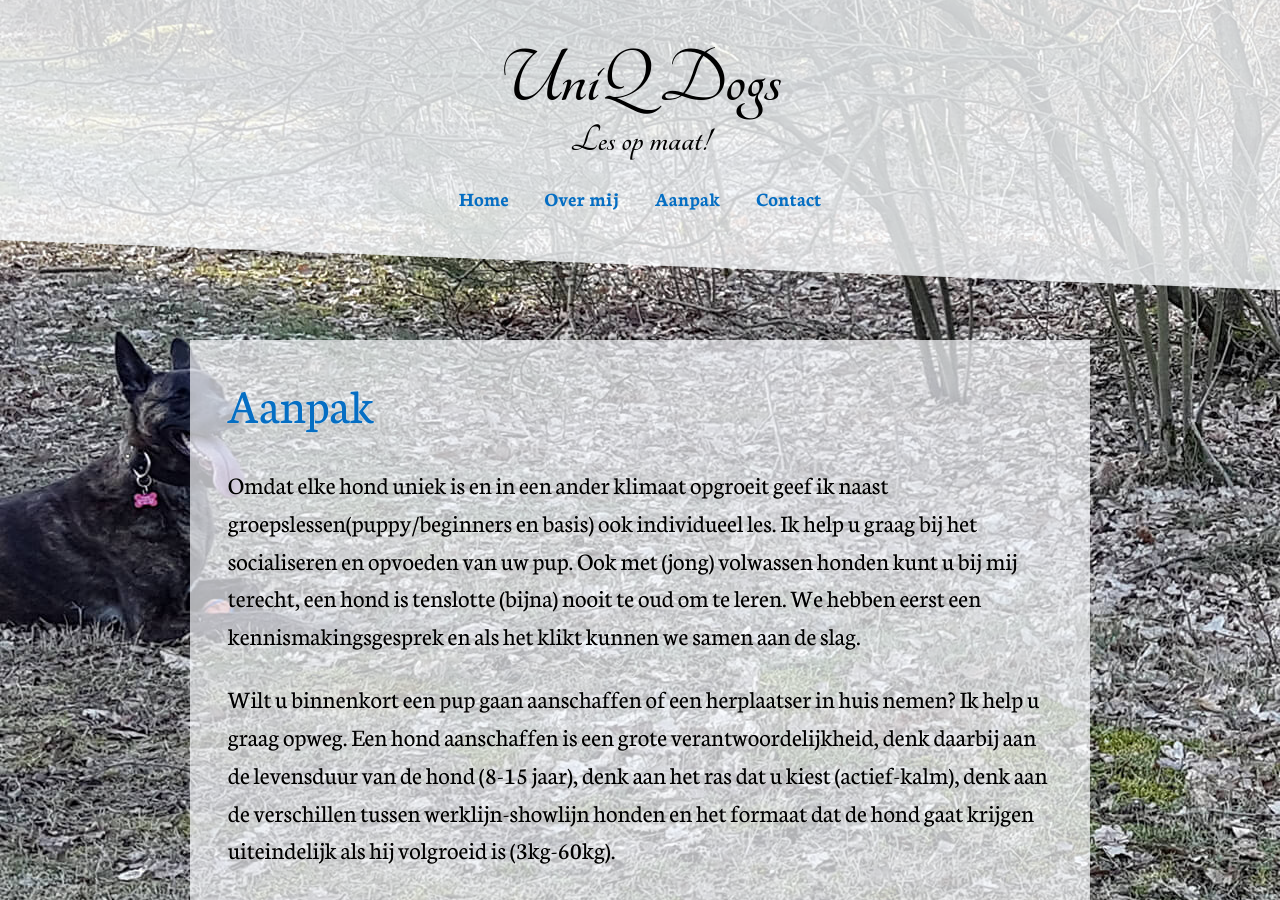
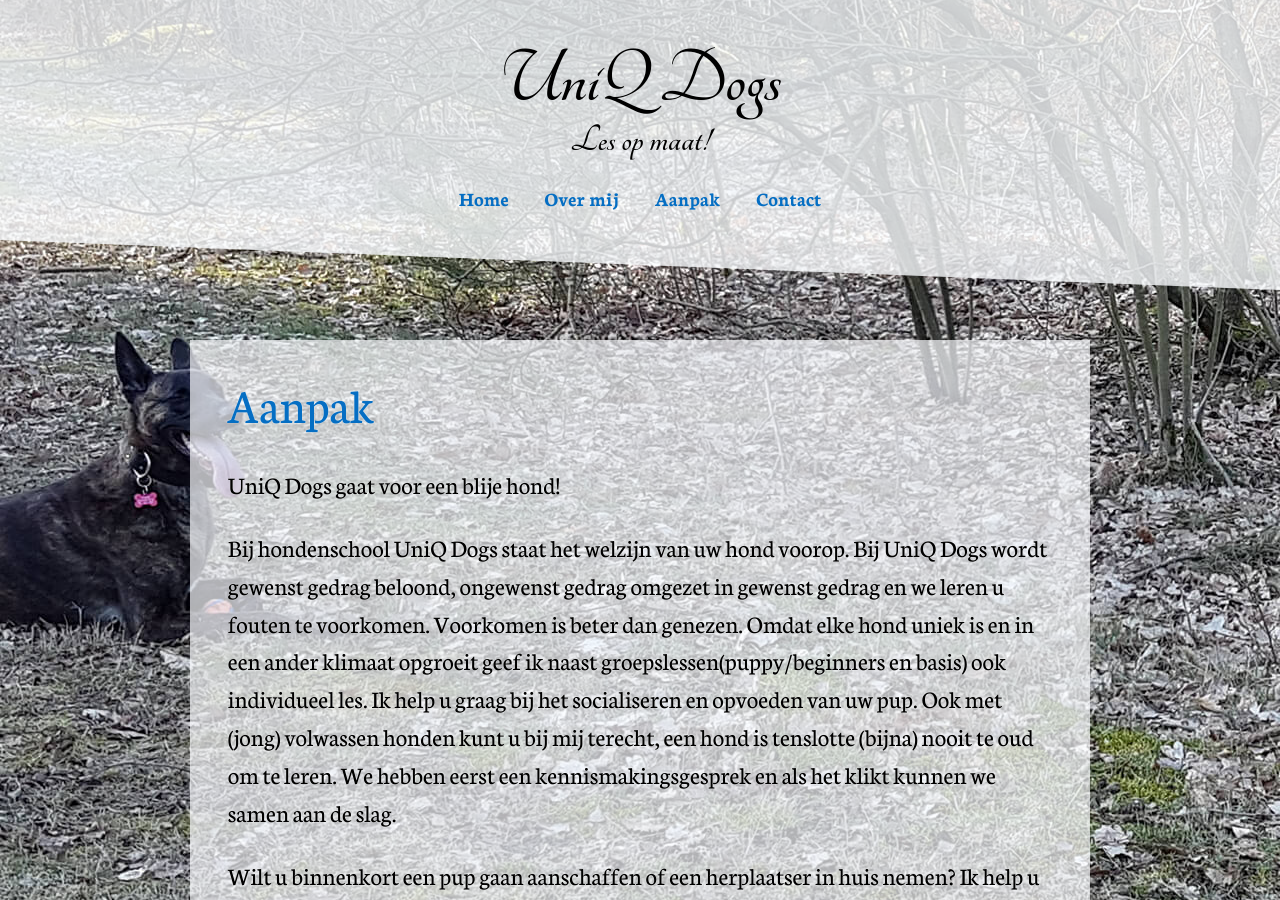
Before and after one commit to UniQdogs/info, a Jekyll site: the page built from pages/aanpak.md, in a window 1280 px wide and 900 px high. Built offline with Jekyll 4.4.1, drawn with Linux system fonts in a browser that asks for light colours; nearby versions of some CDN libraries.

Commit message:
Update aanpak.md

```diff
--- a/pages/aanpak.md
+++ b/pages/aanpak.md
@@ -6,6 +6,9 @@ background: /assets/background3.jpg
 ---
 # Aanpak
 
+UniQ Dogs gaat voor een blije hond!
+
+Bij hondenschool UniQ Dogs staat het welzijn van uw hond voorop. Bij UniQ Dogs wordt gewenst gedrag beloond, ongewenst gedrag omgezet in gewenst gedrag en we leren u fouten te voorkomen. Voorkomen is beter dan genezen.
 Omdat elke hond uniek is en in een ander klimaat opgroeit geef ik naast groepslessen(puppy/beginners en basis) ook individueel les. Ik help u graag bij het socialiseren en opvoeden van uw pup. Ook met (jong) volwassen honden kunt u bij mij terecht, een hond is tenslotte (bijna) nooit te oud om te leren. We hebben eerst een kennismakingsgesprek en als het klikt kunnen we samen aan de slag.
 
 Wilt u binnenkort een pup gaan aanschaffen of een herplaatser in huis nemen? Ik help u graag opweg. Een hond aanschaffen is een grote verantwoordelijkheid, denk daarbij aan de levensduur van de hond (8-15 jaar), denk aan het ras dat u kiest (actief-kalm), denk aan de verschillen tussen werklijn-showlijn honden en het formaat dat de hond gaat krijgen uiteindelijk als hij volgroeid is (3kg-60kg).
```
